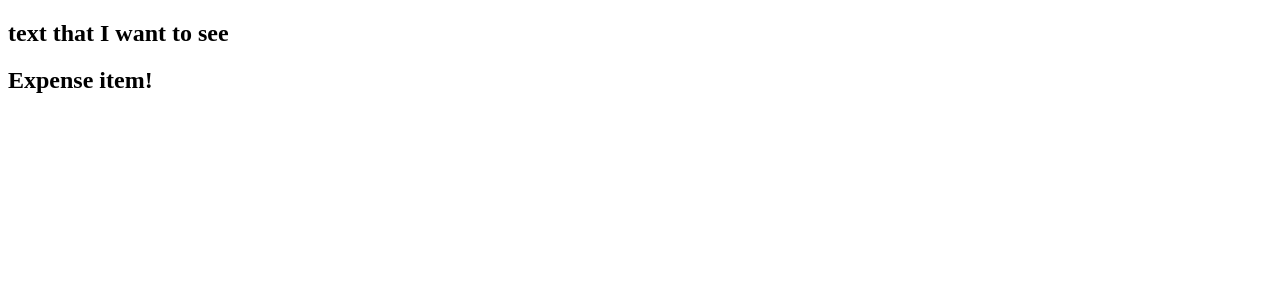
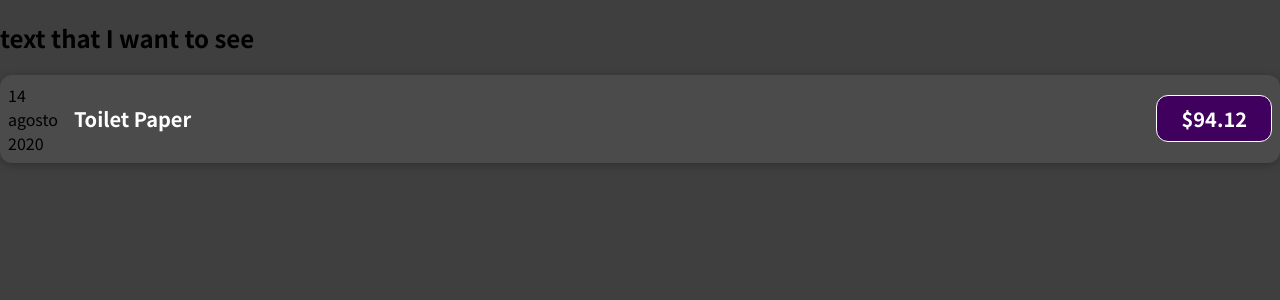
Before and after one commit to jerequevedo1/expenseTracker, a React (Create React App) app: page / in a window 1280 px wide. Shown: the top 300 px of the page. Built offline with nearby package versions, Linux system fonts and the light colour scheme.

Commit message:
styles and logic were added to ExpenseItem component

```diff
--- a/src/App.js
+++ b/src/App.js
@@ -1,10 +1,37 @@
 import ExpenseItem from "./components/ExpenseItem";
 
 function App() {
+
+  const expenses = [
+    {
+      id: 'e1',
+      title: 'Toilet Paper',
+      amount: 94.12,
+      date: new Date(2020, 7, 14),
+    },
+    { id: 'e2', title: 'New TV', amount: 799.49, date: new Date(2021, 2, 12) },
+    {
+      id: 'e3',
+      title: 'Car Insurance',
+      amount: 294.67,
+      date: new Date(2021, 2, 28),
+    },
+    {
+      id: 'e4',
+      title: 'New Desk (Wooden)',
+      amount: 450,
+      date: new Date(2021, 5, 12),
+    },
+  ];
+
   return (
     <div>
       <h2>text that I want to see</h2>
-      <ExpenseItem></ExpenseItem>
+      <ExpenseItem
+        title={expenses[0].title}
+        amount={expenses[0].amount}
+        date={expenses[0].date}
+        ></ExpenseItem>
     </div>
   );
 }
--- /dev/null
+++ b/src/components/ExpenseItem.css
@@ -0,0 +1,56 @@
+.expense-item {
+  display: flex;
+  justify-content: space-between;
+  align-items: center;
+  box-shadow: 0 2px 8px rgba(0, 0, 0, 0.25);
+  padding: 0.5rem;
+  margin: 1rem 0;
+  border-radius: 12px;
+  background-color: #4b4b4b;
+}
+
+.expense-item__description {
+  display: flex;
+  flex-direction: column;
+  gap: 1rem;
+  align-items: flex-end;
+  flex-flow: column-reverse;
+  justify-content: flex-start;
+  flex: 1;
+}
+
+.expense-item h2 {
+  color: #3a3a3a;
+  font-size: 1rem;
+  flex: 1;
+  margin: 0 1rem;
+  color: white;
+}
+
+.expense-item__price {
+  font-size: 1rem;
+  font-weight: bold;
+  color: white;
+  background-color: #40005d;
+  border: 1px solid white;
+  padding: 0.5rem;
+  border-radius: 12px;
+}
+
+@media (min-width: 580px) {
+  .expense-item__description {
+    flex-direction: row;
+    align-items: center;
+    justify-content: flex-start;
+    flex: 1;
+  }
+
+  .expense-item__description h2 {
+    font-size: 1.25rem;
+  }
+
+  .expense-item__price {
+    font-size: 1.25rem;
+    padding: 0.5rem 1.5rem;
+  }
+}
--- a/src/components/ExpenseItem.js
+++ b/src/components/ExpenseItem.js
@@ -1,5 +1,24 @@
-function ExpenseItem(){
-    return <h2>Expense item!</h2>
+import './ExpenseItem.css';
+
+function ExpenseItem(props) {
+
+    const month = props.date.toLocaleString('es-AR', { month: 'long' });
+    const day = props.date.toLocaleString('es-AR', { day: '2-digit' });
+    const year = props.date.getFullYear();
+
+    return (
+        <div className='expense-item'>
+            <div>
+                <div>{day}</div>
+                <div>{month}</div>
+                <div>{year}</div>
+            </div>
+            <div className='expense-item__description'>
+                <h2>{props.title}</h2>
+                <div className='expense-item__price'>${props.amount}</div>
+            </div>
+        </div>
+    );
 }
 
 export default ExpenseItem;
--- /dev/null
+++ b/src/index.css
@@ -0,0 +1,14 @@
+@import url('https://fonts.googleapis.com/css2?family=Noto+Sans+JP:wght@400;700&display=swap');
+
+* {
+  box-sizing: border-box;
+}
+
+html {
+  font-family: 'Noto Sans JP', sans-serif;
+}
+
+body {
+  margin: 0;
+  background-color: #3f3f3f;
+}
--- a/src/index.js
+++ b/src/index.js
@@ -1,6 +1,7 @@
 import React from 'react';
 import ReactDOM from 'react-dom/client';
 import App from './App';
+import './index.css';
 
 const root = ReactDOM.createRoot(document.getElementById('root'));
 root.render(
```
